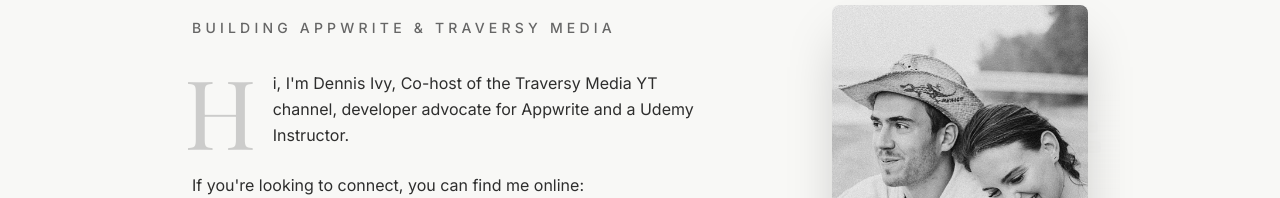
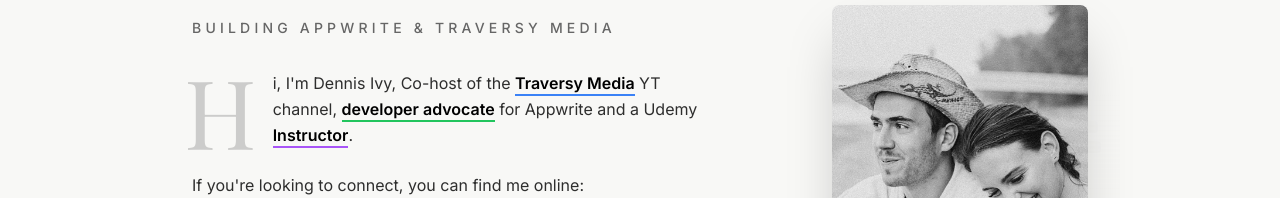
Before and after one commit to dennisivy/dennisivy.com, a Next.js app: page / in a window 1280 px wide. Shown: the part 126-324 px from the top of the page. Built offline with nearby package versions, Linux system fonts and the light colour scheme; a web font is replaced by a local one.

Commit message:
Changed intro statement design

```diff
--- a/app/page.tsx
+++ b/app/page.tsx
@@ -24,7 +24,22 @@ export default function Home() {
                   H
                 </div>
                 <p className="text-base lg:text-md leading-relaxed">
-                  i, I'm Dennis Ivy, Co-host of the Traversy Media YT channel, developer advocate for Appwrite and a Udemy Instructor.
+                  i, I'm Dennis Ivy, Co-host of the{' '}
+                  <span className="relative inline-block text-black dark:text-white font-semibold">
+                    Traversy Media
+                    <span className="absolute bottom-0 left-0 w-full h-0.5 bg-blue-500"></span>
+                  </span>
+                  {' '}YT channel,{' '}
+                  <span className="relative inline-block text-black dark:text-white font-semibold">
+                    developer advocate
+                    <span className="absolute bottom-0 left-0 w-full h-0.5 bg-green-500"></span>
+                  </span>
+                  {' '}for Appwrite and a Udemy{' '}
+                  <span className="relative inline-block text-black dark:text-white font-semibold">
+                    Instructor
+                    <span className="absolute bottom-0 left-0 w-full h-0.5 bg-purple-500"></span>
+                  </span>
+                  .
                 </p>
               </div>
 
```
